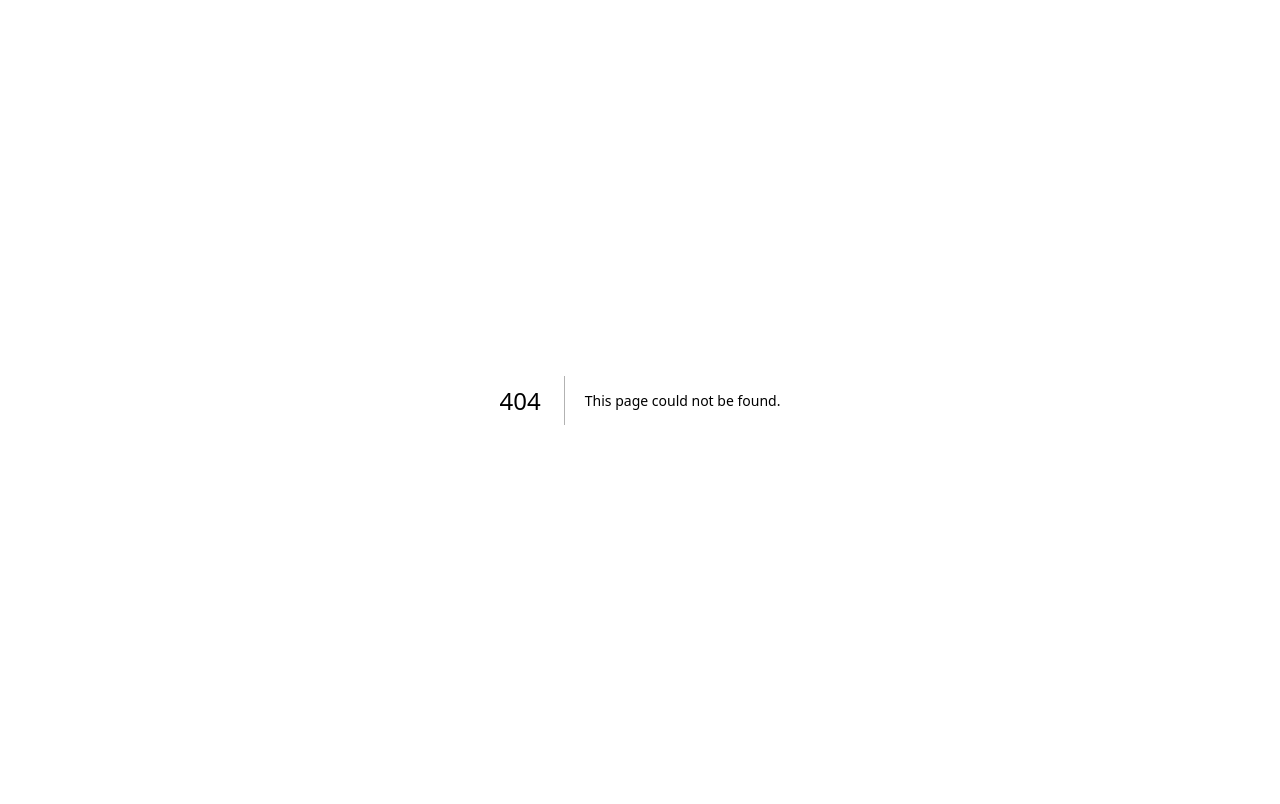
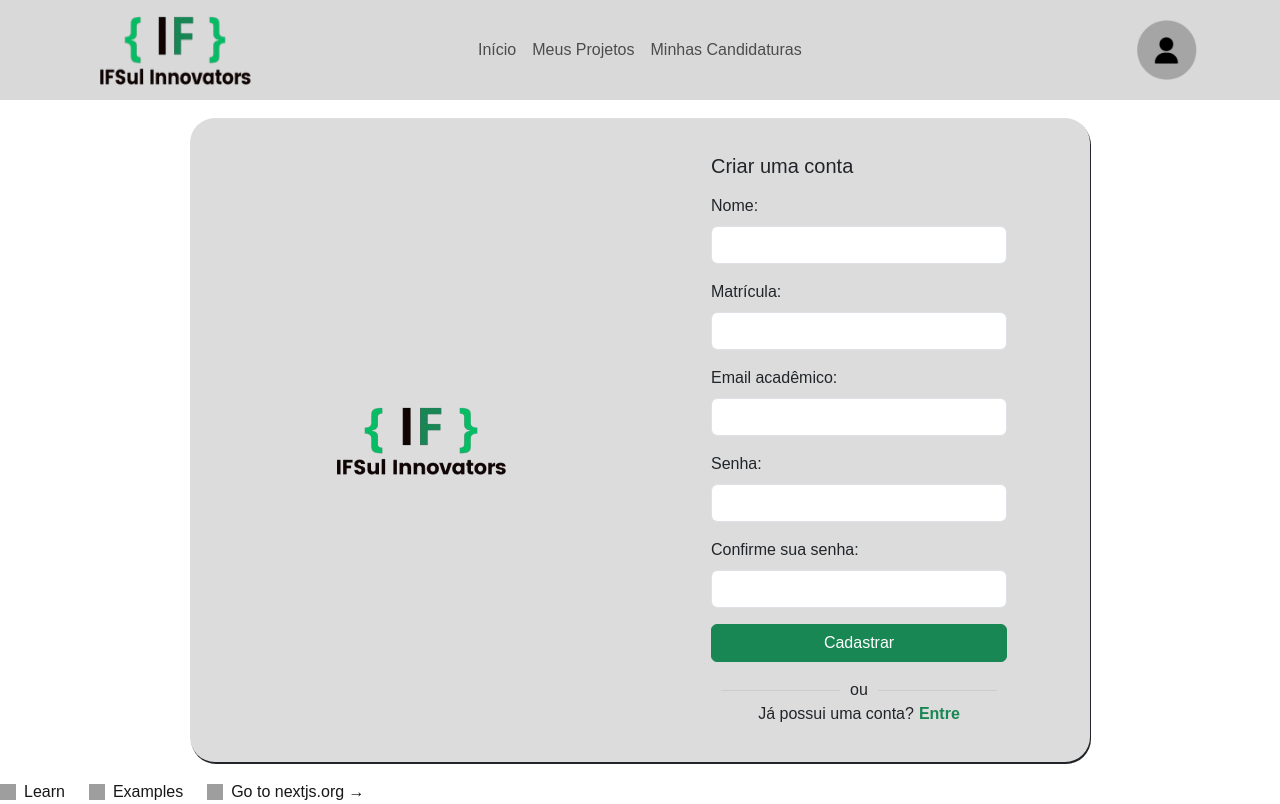
Before and after one commit to GiordaniSantos/ifsulFront, a Next.js app: page /register in a window 1280 px wide. Before the commit this address had no page. Built offline with nearby package versions, Linux system fonts and the light colour scheme; grey boxes are pictures that could not be loaded.

Commit message:
add page register

```diff
--- a/src/app/(paginas)/login/page.tsx
+++ b/src/app/(paginas)/login/page.tsx
@@ -1,6 +1,6 @@
 import Link from "next/link";
 
-export default function Home() {
+export default function Login() {
     return (
         <div className="container" style={{display:"flex", justifyContent:"center", alignItems:"center", height: "85vh"}}>
             <div className="row">
@@ -14,13 +14,13 @@ export default function Home() {
                                 <h5 className="card-title mb-3">Login</h5>
                                 <form>
                                     <div className="mb-3">
-                                        <label htmlFor="exampleInputEmail1" className="form-label">Email:</label>
-                                        <input type="email" className="form-control" id="exampleInputEmail1"
+                                        <label htmlFor="email" className="form-label">Email:</label>
+                                        <input type="email" className="form-control" id="email"
                                                aria-describedby="emailHelp"/>
                                     </div>
                                     <div className="mb-3">
-                                        <label htmlFor="exampleInputPassword1" className="form-label">Senha:</label>
-                                        <input type="password" className="form-control" id="exampleInputPassword1"/>
+                                        <label htmlFor="senha" className="form-label">Senha:</label>
+                                        <input type="password" className="form-control" id="senha"/>
                                     </div>
                                     <button type="submit" className="btn btn-success mb-3"
                                             style={{width: '100%'}}>Entrar
@@ -34,7 +34,7 @@ export default function Home() {
                                         <div className="linha"></div>
                                     </div>
                                     Não possui uma conta?
-                                    <Link href="/" style={{marginLeft: "5px", color: "#198754", fontWeight: "bold", textDecoration: "none"}}>
+                                    <Link href="/register" style={{marginLeft: "5px", color: "#198754", fontWeight: "bold", textDecoration: "none"}}>
                                         Cadastre-se
                                     </Link>
                                 </form>
--- /dev/null
+++ b/src/app/(paginas)/register/page.tsx
@@ -0,0 +1,64 @@
+import Link from "next/link";
+
+export default function Register() {
+    return (
+        <div className="container" style={{display:"flex", justifyContent:"center", alignItems:"center", height: "85vh"}}>
+            <div className="row">
+                <div className="card" style={{width: 900, borderRadius: 25, backgroundColor: '#DCDCDC', border: 'none', boxShadow: "1px 2px"}}>
+                    <div className="row g-0">
+                        <div className="col-md-6" style={{display:"flex", justifyContent:"center", alignItems:"center"}}>
+                            <img src="/logo.png" className="img-fluid rounded-start" alt="..."/>
+                        </div>
+                        <div className="col-md-6" style={{padding: "20px 55px"}}>
+                            <div className="card-body">
+                                <h5 className="card-title mb-3">Criar uma conta</h5>
+                                <form>
+                                    <div className="mb-3">
+                                        <label htmlFor="nome" className="form-label">Nome:</label>
+                                        <input type="email" className="form-control" id="nome"/>
+                                    </div>
+                                    <div className="mb-3">
+                                        <label htmlFor="matricula" className="form-label">Matrícula:</label>
+                                        <input type="email" className="form-control" id="matricula"/>
+                                    </div>
+                                    <div className="mb-3">
+                                        <label htmlFor="email" className="form-label">Email acadêmico:</label>
+                                        <input type="email" className="form-control" id="email"
+                                               aria-describedby="emailHelp"/>
+                                    </div>
+                                    <div className="mb-3">
+                                        <label htmlFor="senha" className="form-label">Senha:</label>
+                                        <input type="password" className="form-control" id="senha"/>
+                                    </div>
+                                    <div className="mb-3">
+                                        <label htmlFor="senhaConfirmation" className="form-label">Confirme sua senha:</label>
+                                        <input type="password" className="form-control" id="senhaConfirmation"/>
+                                    </div>
+                                    <button type="submit" className="btn btn-success mb-3" style={{width: '100%'}}>
+                                        Cadastrar
+                                    </button>
+                                    <div className="container-text-center">
+                                        <div className="linha"></div>
+                                        <span>ou</span>
+                                        <div className="linha"></div>
+                                    </div>
+                                    <div className="text-center">
+                                        Já possui uma conta?
+                                        <Link href="/login" style={{
+                                            marginLeft: "5px",
+                                            color: "#198754",
+                                            fontWeight: "bold",
+                                            textDecoration: "none"
+                                        }}>
+                                            Entre
+                                        </Link>
+                                    </div>
+                                </form>
+                            </div>
+                        </div>
+                    </div>
+                </div>
+            </div>
+        </div>
+    )
+}
```
